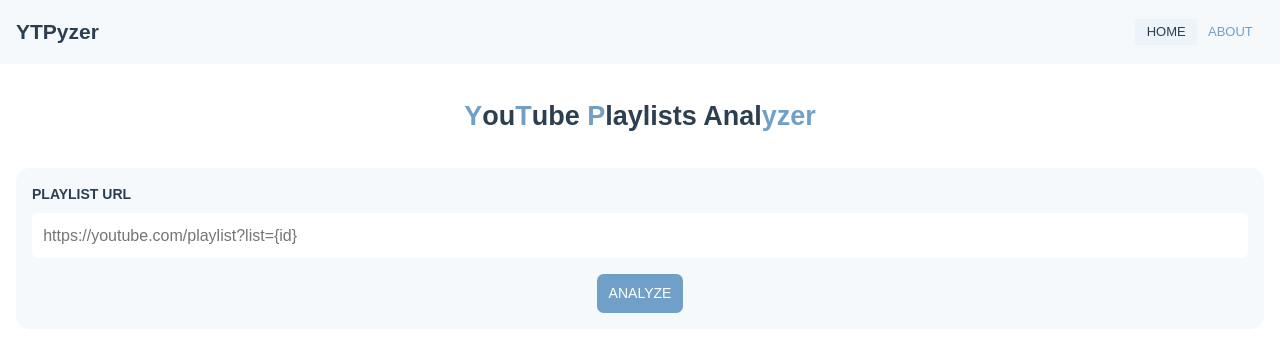
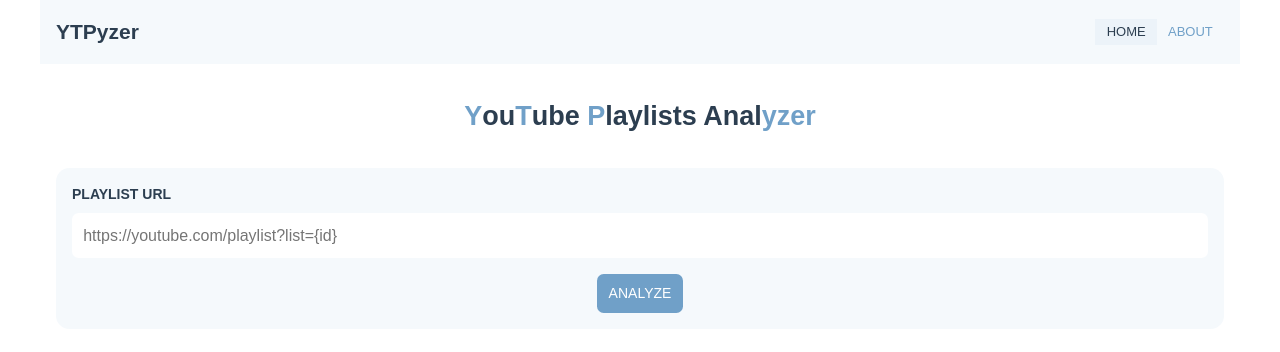
Before and after one commit to AmmarYasserAllaithy/YTPyzer, a Vue app: page / in a window 1280 px wide. Shown: the top 352 px of the page. Built offline with nearby package versions, Linux system fonts and the light colour scheme.

Commit message:
enhance: make body max-width 1200px only

```diff
--- a/src/assets/main.css
+++ b/src/assets/main.css
@@ -1,7 +1,7 @@
 @import "./custom.css";
 
 #app {
-  max-width: 1280px;
+  max-width: 1200px;
   margin: auto;
 }
 
```
